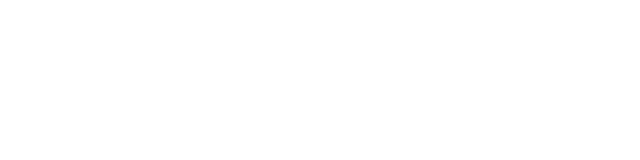
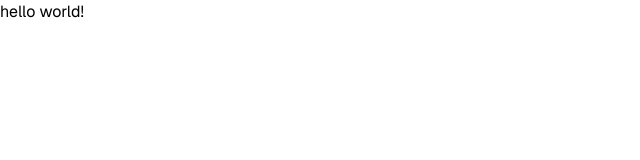
Before and after one commit to DDD-Community/DDD-12-GROWIT-FE, a Next.js app: page / in a window 1280 px wide. Shown: the top 160 px of the page, without its empty margins (0-640 px from the left). Built offline with nearby package versions, Linux system fonts and the light colour scheme.

Commit message:
배포 테스트

```diff
--- a/src/app/page.tsx
+++ b/src/app/page.tsx
@@ -1,3 +1,7 @@
 export default function Home() {
-  return <div className="font-[family-name:var(--font-geist-sans)]"></div>;
+  return (
+    <div className="font-[family-name:var(--font-geist-sans)]">
+      hello world!
+    </div>
+  );
 }
```
